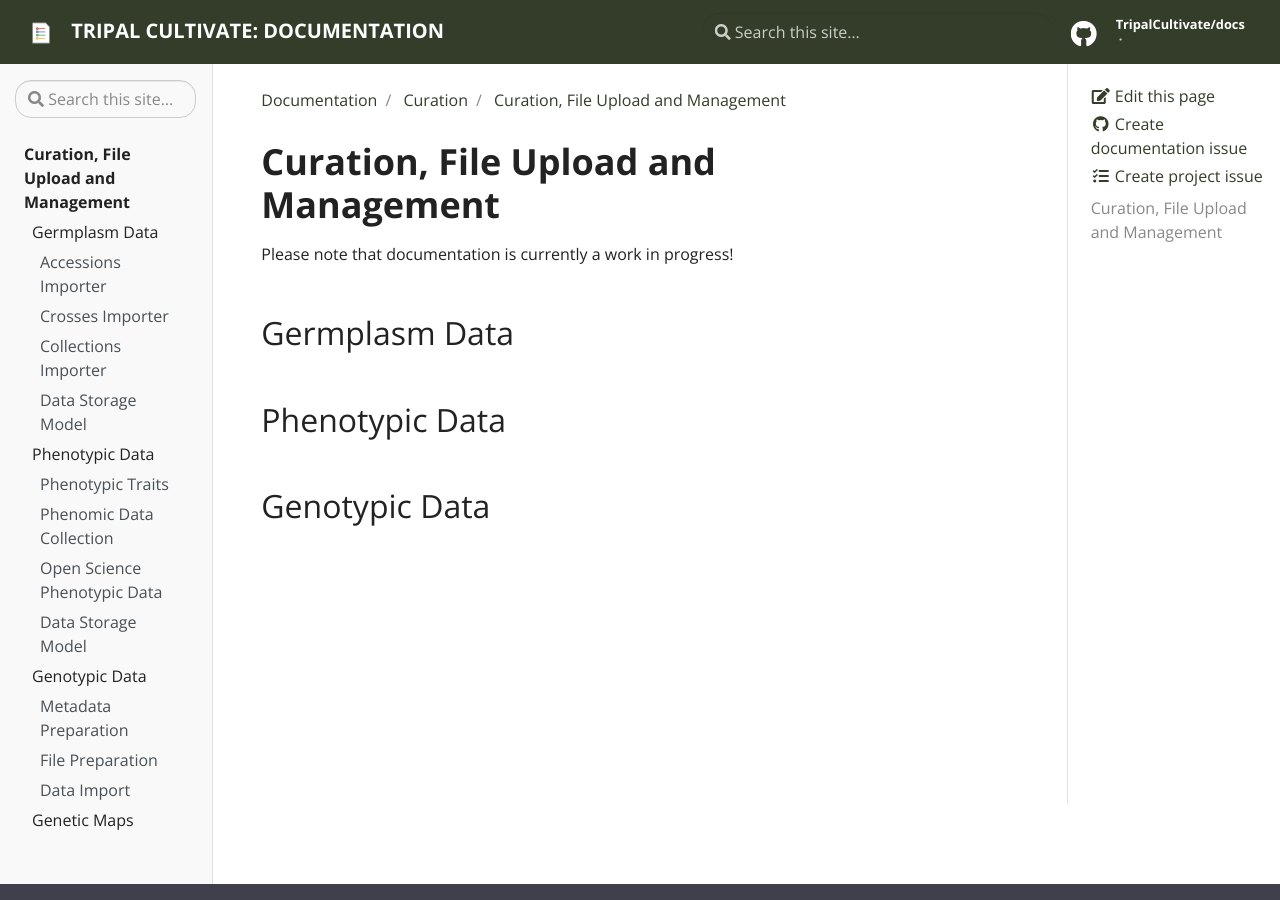
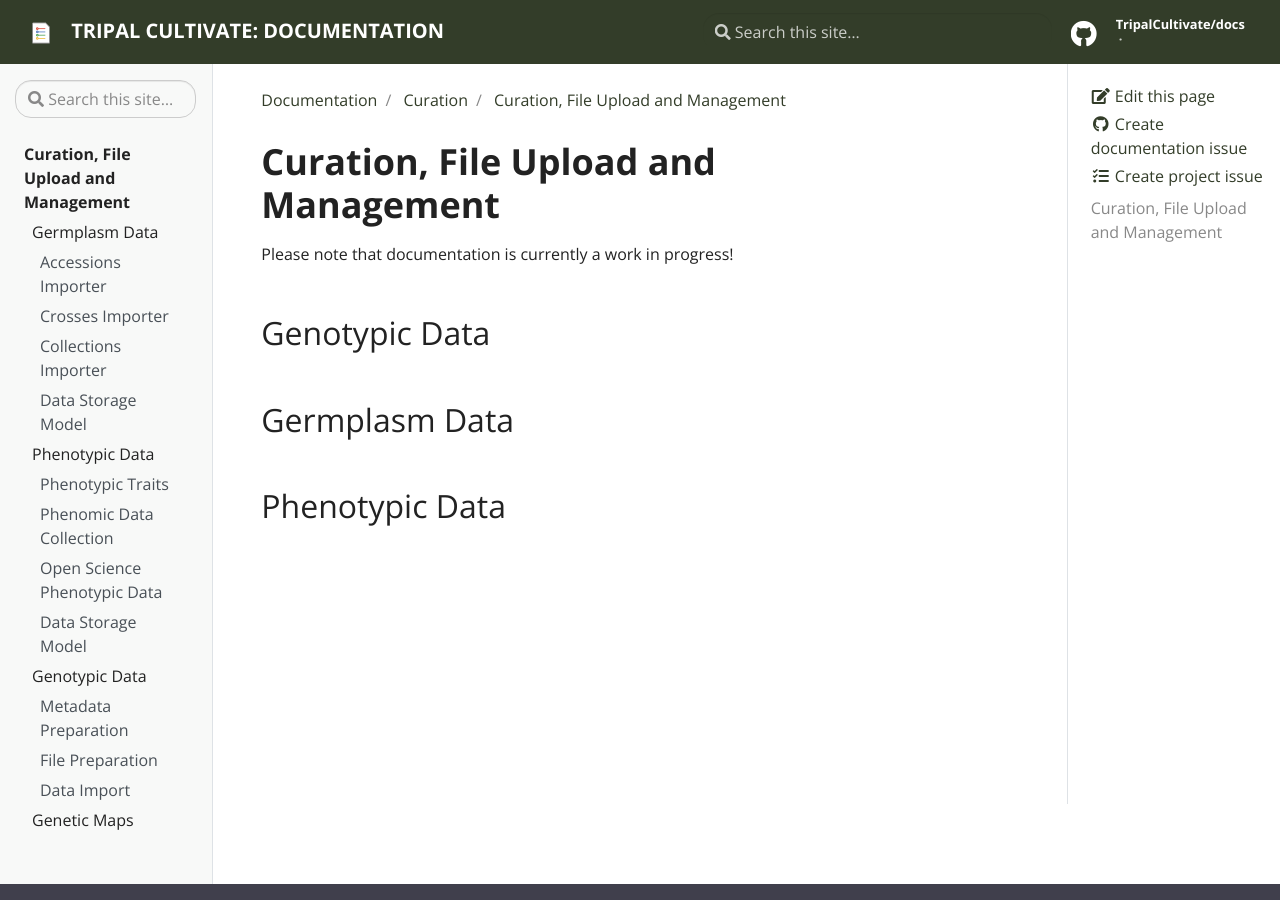
Before and after one commit to TripalCultivate/docs, a Jekyll site: the page built from _docs/curation/curation.md, in a window 1280 px wide and 900 px high. Built offline with Jekyll 4.4.1, drawn with Linux system fonts in a browser that asks for light colours.

```diff
--- a/_docs/curation/curation.md
+++ b/_docs/curation/curation.md
@@ -4,11 +4,10 @@ description: This documentation is meant to guide tasks related to curation, dat
 ---
 # Curation, File Upload and Management
 Please note that documentation is currently a work in progress!
+## Genotypic Data
+
 
 ## Germplasm Data
 
 
 ## Phenotypic Data
-
-
-## Genotypic Data
```
